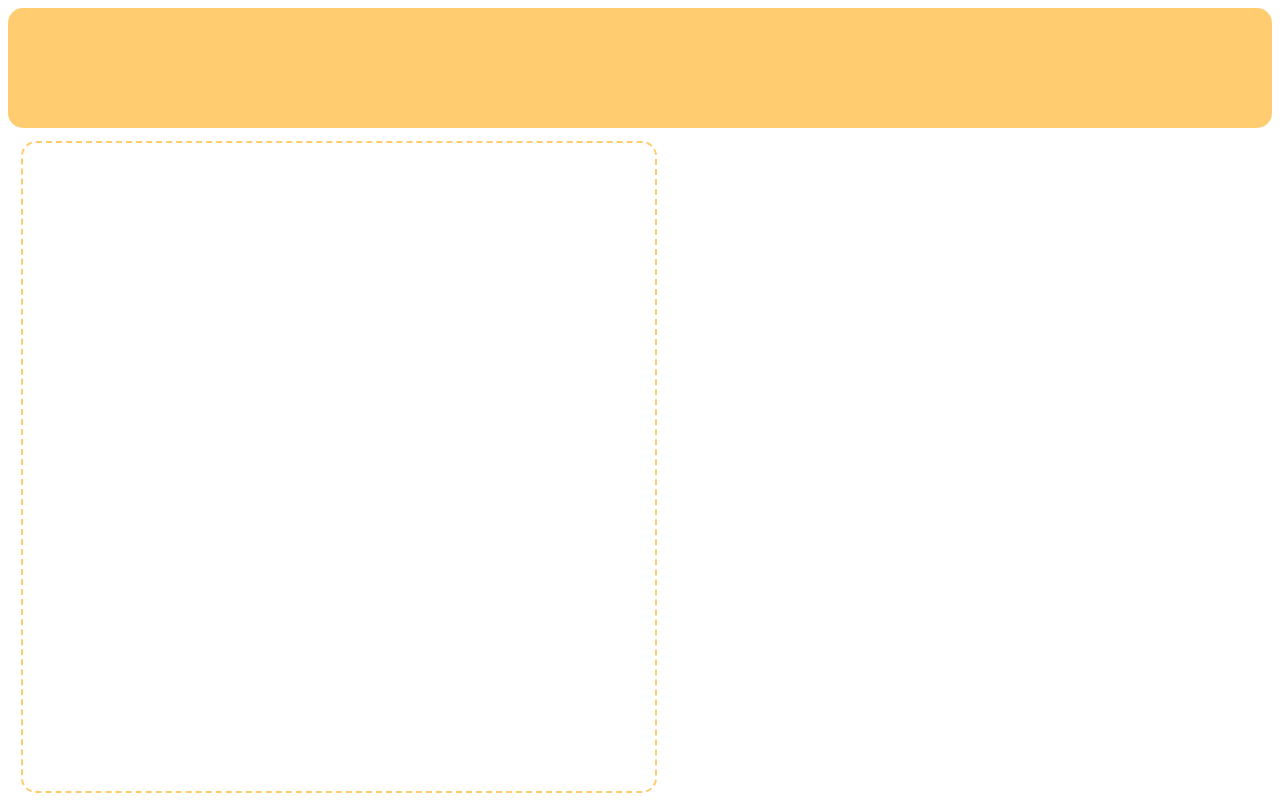
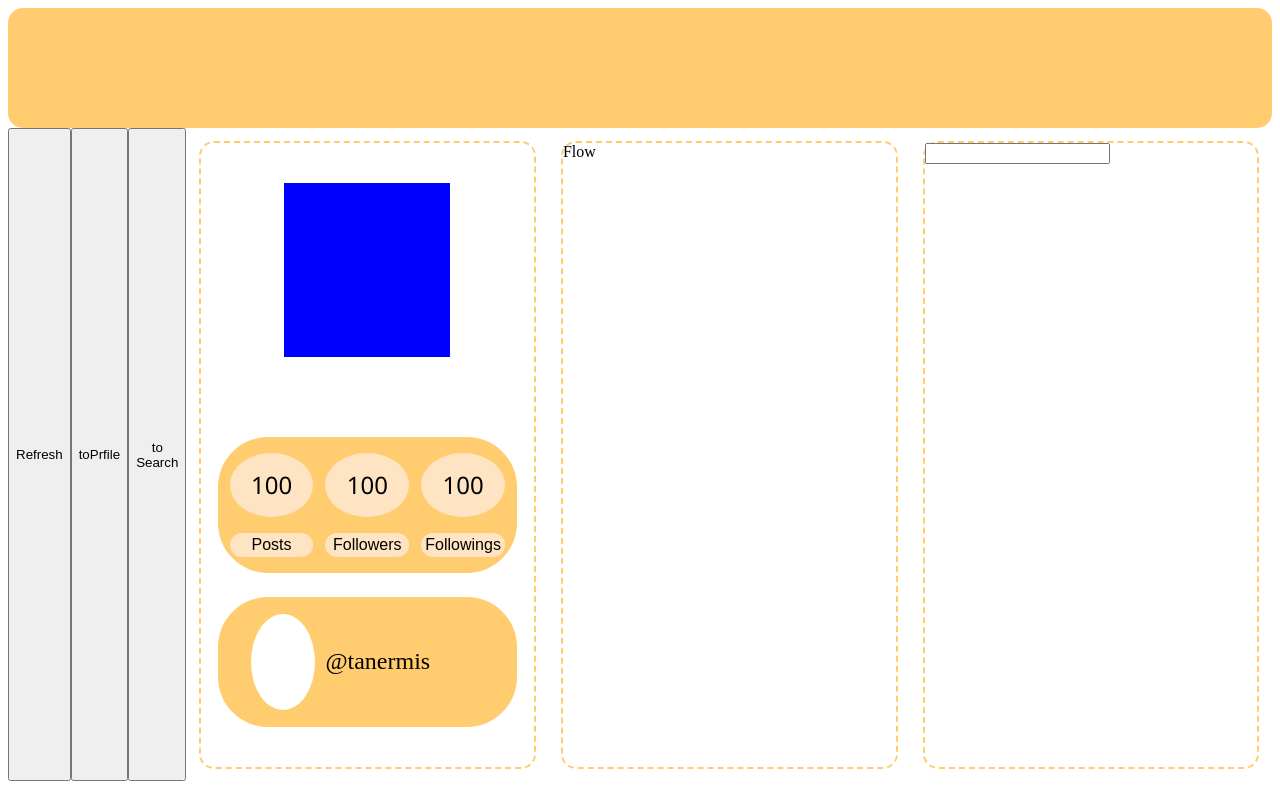
Before and after one commit to tanerdundar/SharE-5.FE, a React (Vite) app in the folder SharE-5/: page / in a window 1280 px wide. Shown: the top 800 px of the page. Built offline with nearby package versions, Linux system fonts and the light colour scheme.

Commit message:
add Flow,Profile,MiniProfile etc. components

```diff
--- a/SharE-5/src/App.css
+++ b/SharE-5/src/App.css
@@ -10,15 +10,96 @@
   background-color: rgba(255, 170, 12, 0.594);
   border-radius: 15px;
 }
+.main {
+  display: flex;
+}
 .profile,
+.search,
 .flow,
-.search {
+.flow-profile,
+.flow-search {
   width: 50%;
-  height: 81vh;
+  height: 78vh;
   margin: 1%;
   border: 2px dashed rgba(255, 170, 12, 0.594);
   border-radius: 15px;
 }
-.flow {
-  border-bottom: none;
+.profile {
+  display: flex;
+  flex-direction: column;
+  align-items: center;
 }
+.profile-photo {
+  margin-top: 3vh;
+  width: 50%;
+  height: 25vh;
+  background-color: blue;
+  margin-top: 5vh;
+}
+.content,
+.mini-profile {
+  margin-top: 10vh;
+  display: flex;
+  justify-content: center;
+  align-items: center;
+  column-gap: 4%;
+  width: 90%;
+  background-color: rgba(255, 170, 12, 0.594);
+  height: 14vh;
+  border-radius: 50px;
+  padding: 2vh 0 2vh 0;
+}
+.mini-profile {
+  margin: 3vh 0 5vh;
+  justify-content: normal;
+  padding-left: 10%;
+  width: 80%;
+}
+.profile-picture {
+  width: 24%;
+  height: 12vh;
+  background-color: white;
+  border-radius: 50%;
+  display: flex;
+  align-items: center;
+  justify-content: center;
+}
+.link-to-profile {
+  width: 50%;
+  height: 5vh;
+  border-radius: 2vh;
+  display: flex;
+  align-items: center;
+  font-size: 3vh;
+}
+.contents {
+  width: 20%;
+  height: 8vh;
+  background-color: aqua;
+}
+.following {
+  background-color: black;
+}
+.numbers {
+  width: 28%;
+}
+.number,
+.text {
+  display: flex;
+  justify-content: center;
+  align-items: center;
+  width: 100%;
+  background-color: bisque;
+}
+.number {
+  border-radius: 50%;
+  height: 8vh;
+  font-size: 3vh;
+  font-family: "Segoe UI", Tahoma, Geneva, Verdana, sans-serif;
+}
+.text {
+  height: 3vh;
+  border-radius: 30px;
+  font-family: Arial, Helvetica, sans-serif;
+  margin-top: 2vh;
+}
--- a/SharE-5/src/App.jsx
+++ b/SharE-5/src/App.jsx
@@ -3,17 +3,35 @@ import "./App.css";
 import NavBar from "./components/NavBar";
 import Profile from "./components/Profile";
 import Search from "./components/Search";
+import FlowOfSearch from "./components/FlowOfSearch";
 import Flow from "./components/Flow";
+import FlowOfProfile from "./components/FlowOfProfile";
 
 function App() {
-  const [count, setCount] = useState(0);
+  const [flow, setFlow] = useState(true);
+  const [whichFlow, setWhichFlow] = useState(true);
+  const clickToSearch = () => {
+    setFlow(false);
+    setWhichFlow(false);
+  };
+  const clickToProfile = () => {
+    setFlow(false);
+    setWhichFlow(true);
+  };
+  const clickToRefresh = () => {
+    setFlow(true);
+    setWhichFlow(true);
+  };
 
   return (
     <div className="App">
       <NavBar />
       <div className="main">
+        <button onClick={clickToRefresh}>Refresh</button>
+        <button onClick={clickToProfile}>toPrfile</button>
+        <button onClick={clickToSearch}>to Search</button>
         <Profile />
-        <Flow />
+        {flow ? <Flow /> : whichFlow ? <FlowOfProfile /> : <FlowOfSearch />}
         <Search />
       </div>
     </div>
--- a/SharE-5/src/components/Flow.jsx
+++ b/SharE-5/src/components/Flow.jsx
@@ -1,5 +1,5 @@
 function Flow() {
-  return <div className="flow"></div>;
+  return <div className="flow">Flow</div>;
 }
 
 export default Flow;
--- /dev/null
+++ b/SharE-5/src/components/FlowOfProfile.jsx
@@ -0,0 +1,5 @@
+function FlowOfProfile() {
+  return <div className="flow-profile">Profile</div>;
+}
+
+export default FlowOfProfile;
--- /dev/null
+++ b/SharE-5/src/components/FlowOfSearch.jsx
@@ -0,0 +1,5 @@
+function FlowOfSearch() {
+  return <div className="flow-search">Search</div>;
+}
+
+export default FlowOfSearch;
--- /dev/null
+++ b/SharE-5/src/components/MiniProfile.jsx
@@ -0,0 +1,10 @@
+function MiniProfile() {
+  return (
+    <div className="mini-profile">
+      <div className="profile-picture"></div>
+      <div className="link-to-profile">@tanermis</div>
+    </div>
+  );
+}
+
+export default MiniProfile;
--- /dev/null
+++ b/SharE-5/src/components/Numbers.jsx
@@ -0,0 +1,10 @@
+function Numbers(props) {
+  return (
+    <div className="numbers">
+      <div className="number">100</div>
+      <div className="text">{props.text}</div>
+    </div>
+  );
+}
+
+export default Numbers;
--- a/SharE-5/src/components/Profile.jsx
+++ b/SharE-5/src/components/Profile.jsx
@@ -1,5 +1,21 @@
+import Numbers from "./Numbers";
+import MiniProfile from "./MiniProfile";
+
 function Profile() {
-  return <div id="profile" className="profile"></div>;
+  return (
+    <div id="profile" className="profile">
+      <div className="profile-photo"></div>
+      <div className="content">
+        {/* <div className="contents posts"></div>
+        <div className="contents following"></div>
+        <div className="contents follower"></div> */}
+        <Numbers text="Posts" />
+        <Numbers text="Followers" />
+        <Numbers text="Followings" />
+      </div>
+      <MiniProfile />
+    </div>
+  );
 }
 
 export default Profile;
```
